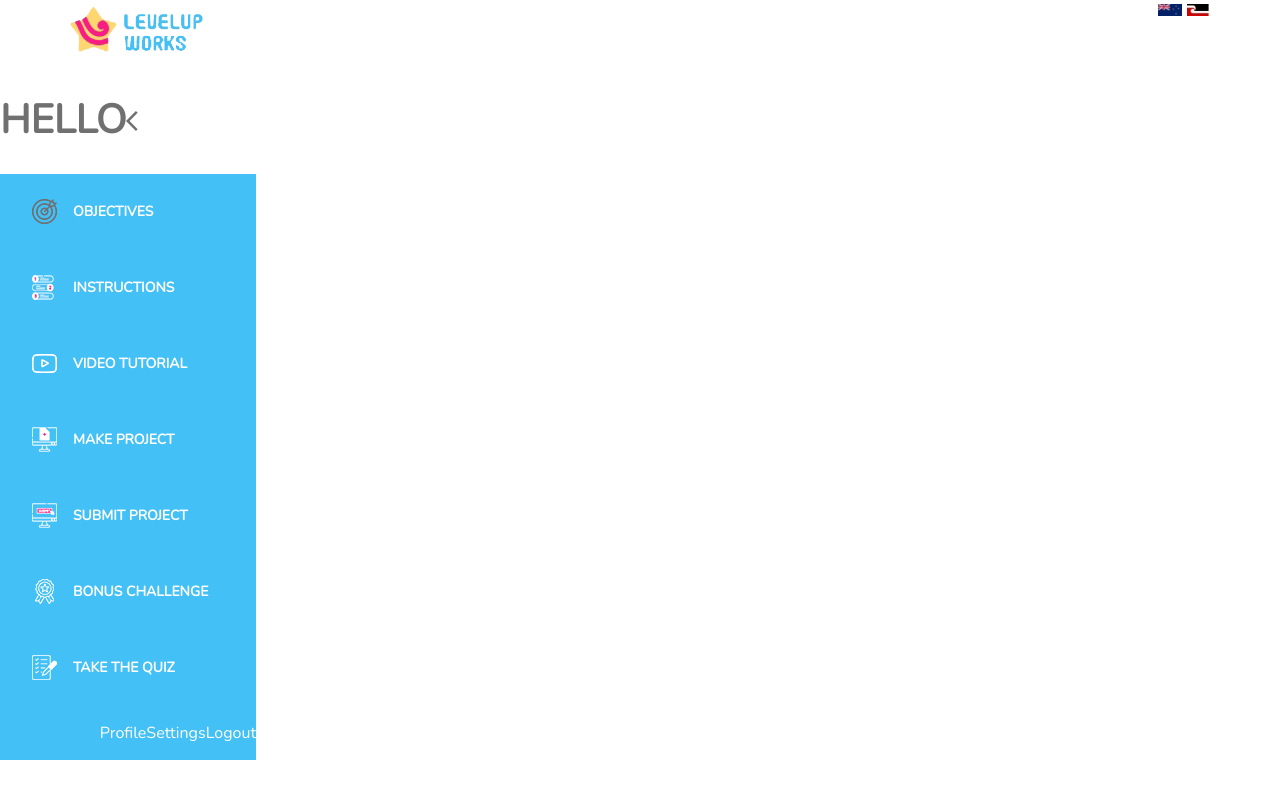
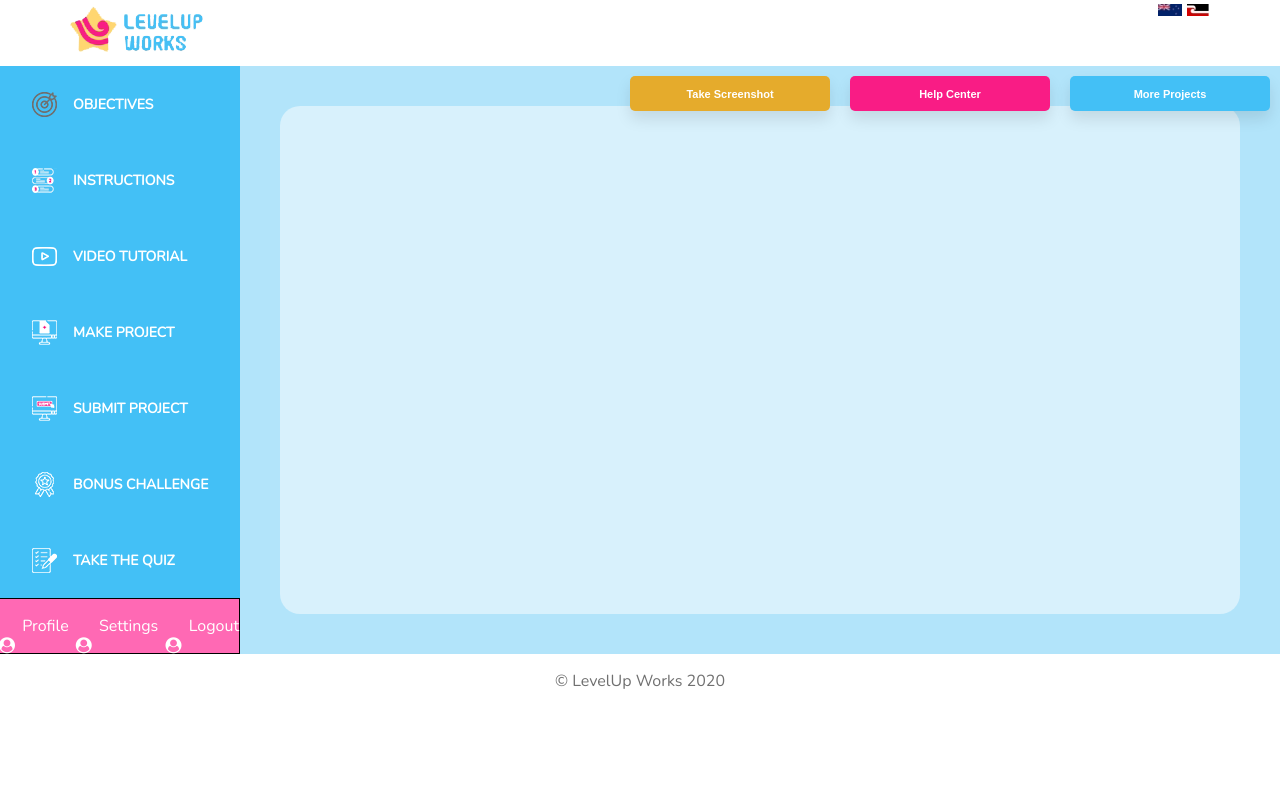
Before and after one commit to joechamberlain1/missionxteamzero-1, a React (Create React App) app: page /StudentProjectBuilder in a window 1280 px wide. Built offline with nearby package versions, Linux system fonts and the light colour scheme.

Commit message:
Updated StudentProjectBuilder

```diff
--- a/src/joe/ProjectBuilderSideBar.js
+++ b/src/joe/ProjectBuilderSideBar.js
@@ -1,8 +1,7 @@
 import React from "react";
 import { Link } from "react-router-dom";
-import "../CSS/SideNavTest.css";
+import "./css/projectsidebar.css";
 import { ProjectSideBarData } from "./ProjectBuilderSideBarData.js";
-
 
 function ProjectBuilderSideBar() {
   return (
@@ -20,9 +19,9 @@ function ProjectBuilderSideBar() {
       })}
       <div className="sideBarInnerContainerFooter">
         <div className="SideBarBottomMenu">
-          <p>Profile</p>
-          <p>Settings</p>
-          <p>Logout</p>
+        <i class="fa fa-user-circle" aria-hidden="true"></i><p>Profile</p>
+        <i class="fa fa-user-circle" aria-hidden="true"></i><p>Settings</p>
+        <i class="fa fa-user-circle" aria-hidden="true"></i> <p>Logout</p>
         </div>
       </div>
     </div>
--- a/src/joe/StudentProjectBuilder.js
+++ b/src/joe/StudentProjectBuilder.js
@@ -1,15 +1,37 @@
-import React from 'react';
-import TopNav2 from '../TeacherDashboard/TopNavPart2';
-import ArrowBackIosIcon from '@material-ui/icons/ArrowBackIos';
-import ProjectBuilderSideBar from './ProjectBuilderSideBar'
+import React from "react";
+import ProjectBuilderSideBar from "./ProjectBuilderSideBar";
+import TopNav2 from "../TeacherDashboard/TopNavPart2";
+import MainFooter2 from "../TeacherDashboard/Footer2";
+import HelpCenterButton from "../TeacherDashboard/HelpCenterButton";
+import MoreProjectsButton from "../TeacherDashboard/MoreProjectsButton";
+import TakeScreenShotButton from "../TeacherDashboard/TakeScreenShotButton";
+import "../TeacherDashboard/MainTemplate.css";
 
-function StudentProjectBuilder(){
-    return(
-        <div><TopNav2 />
-        <h1>HELLO<ArrowBackIosIcon /></h1>
+// Use this as a template when creating a page
+
+function MainTemplate() {
+  return (
+    <div className="webcontainer">
+      <TopNav2 />
+
+      <div className="profile-main-container">
         <ProjectBuilderSideBar />
+        <div className="ButtonContainer">
+          <TakeScreenShotButton />
+          <HelpCenterButton />
+          <MoreProjectsButton />
         </div>
-    )
+        <div className="profile-maininner-container"></div>
+      </div>
+
+      {/* Turn that into a componenet and wrap around it somehow so it is reusable for other content ^^^ */}
+
+      {/* Temp code so I can switch back and forth between profile info page and teachers students page */}
+      {/* <MainFooter /> */}
+
+      <MainFooter2 />
+    </div>
+  );
 }
 
-export default StudentProjectBuilder
+export default MainTemplate;
--- /dev/null
+++ b/src/joe/css/projectsidebar.css
@@ -0,0 +1,15 @@
+.SideBarBottomMenu{
+    background-color: hotpink;
+    border: 1px solid black;
+    margin: 0px;
+    padding: 0px;
+    display: flex;
+    flex-direction: row;
+    align-items: flex-end;
+    justify-content: space-between;
+    width: 100%;
+}
+
+.SideBarBottomMenu i{
+    float:none;
+}
```
